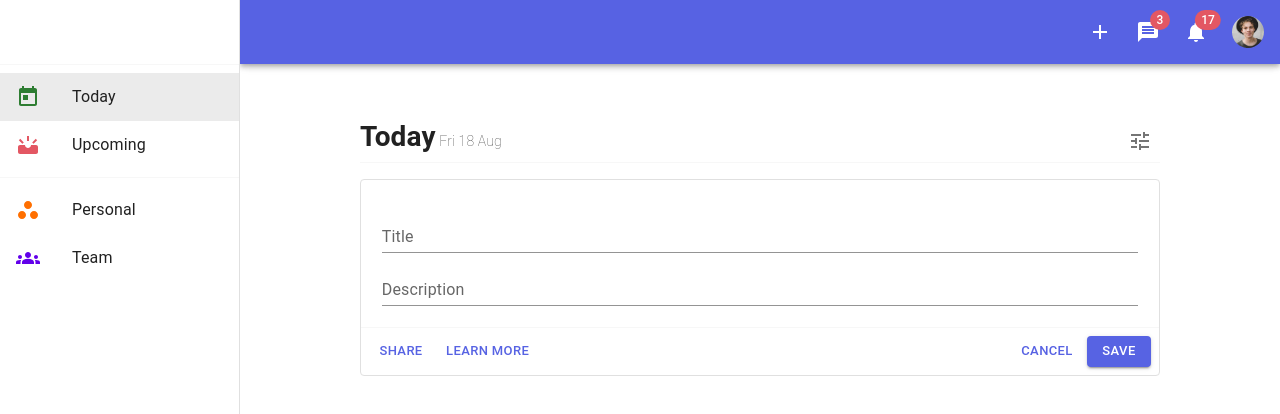
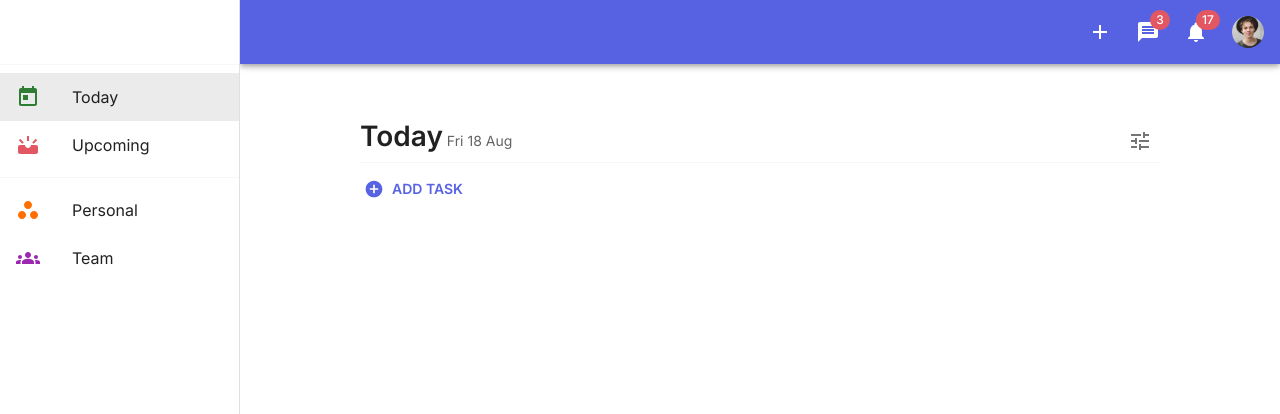
Before and after one commit to Salf1-Sabit/Todo-App-II, a React (Create React App) app: page /todoapp in a window 1280 px wide. Shown: the top 414 px of the page. Built offline with nearby package versions, Linux system fonts and the light colour scheme.

Commit message:
Completed the AddTask Card and AddTask button transition

```diff
--- a/package.json
+++ b/package.json
@@ -13,6 +13,7 @@
     "@mui/icons-material": "^5.14.3",
     "@mui/material": "^5.14.5",
     "@mui/x-data-grid": "^6.11.2",
+    "@mui/x-date-pickers": "^6.16.1",
     "@nivo/bar": "^0.83.0",
     "@nivo/core": "^0.83.0",
     "@nivo/geo": "^0.83.0",
@@ -23,6 +24,7 @@
     "@testing-library/user-event": "^13.5.0",
     "axios": "^1.4.0",
     "bootstrap": "^5.3.1",
+    "dayjs": "^1.11.10",
     "formik": "^2.4.3",
     "gsap": "^3.12.2",
     "locomotive-scroll": "^4.1.4",
--- /dev/null
+++ b/src/components/add-task-button-group/AddTaskButton.jsx
@@ -0,0 +1,48 @@
+import React, { useContext } from "react";
+
+// FONT
+import "@fontsource/inter/"; // Specify weight
+
+// IMPORTED LOCAL CONTEXTS
+import { TodoAppContext } from "../../components/contexts/TodoAppContext";
+
+// MUI IMPORTS
+import { ThemeProvider, createTheme } from "@mui/material";
+import Button from "@mui/material/Button";
+import AddCircleIcon from "@mui/icons-material/AddCircle";
+
+const AddTaskButton = () => {
+  //ADD BUTTON CONTEXT
+  const toggleAddTaskButton = useContext(TodoAppContext);
+
+  // MUI THEME
+  const theme = createTheme({
+    typography: {
+      fontFamily: "Inter",
+    },
+    palette: {
+      primary: {
+        light: "#7780e8",
+        main: "#5763e3",
+        dark: "#3545dc",
+        contrastText: "#fff",
+      },
+    },
+  });
+
+  return (
+    <div>
+      <ThemeProvider theme={theme}>
+        <Button
+          startIcon={<AddCircleIcon />}
+          sx={{ fontWeight: 600, marginTop: ".5rem" }}
+          onClick={toggleAddTaskButton}
+        >
+          Add task
+        </Button>
+      </ThemeProvider>
+    </div>
+  );
+};
+
+export default AddTaskButton;
--- /dev/null
+++ b/src/components/add-task-card/AddTaskCard.jsx
@@ -0,0 +1,170 @@
+import React, { useState, useContext } from "react";
+
+// CSS
+import "./addTaskCard.css";
+
+// FONT
+import "@fontsource/inter/"; // Specify weight
+
+// IMPORTED LOCAL CONTEXTS
+import { TodoAppContext } from "../../components/contexts/TodoAppContext";
+
+// MUI IMPORTS
+import {
+  Alert,
+  Divider,
+  TextField,
+  ThemeProvider,
+  createTheme,
+} from "@mui/material";
+
+import Snackbar from "@mui/material/Snackbar";
+
+// DATE PICKER
+import { AdapterDayjs } from "@mui/x-date-pickers/AdapterDayjs";
+import { LocalizationProvider } from "@mui/x-date-pickers/LocalizationProvider";
+import { DatePicker } from "@mui/x-date-pickers/DatePicker";
+
+// TIME PICKER
+import { MobileTimePicker } from "@mui/x-date-pickers/MobileTimePicker";
+
+// ICONS
+import Card from "@mui/material/Card";
+import CardActions from "@mui/material/CardActions";
+import CardContent from "@mui/material/CardContent";
+import Button from "@mui/material/Button";
+
+const AddTaskCard = () => {
+  //ADD BUTTON CONTEXT
+  const toggleAddTaskButton = useContext(TodoAppContext);
+
+  // MUI THEME
+  const theme = createTheme({
+    typography: {
+      fontFamily: "Inter",
+    },
+    palette: {
+      primary: {
+        light: "#7780e8",
+        main: "#5763e3",
+        dark: "#3545dc",
+        contrastText: "#fff",
+      },
+    },
+  });
+
+  // Snackbar Toggle
+  const [snackbarOpen, setSnackbarOpen] = useState(false);
+
+  const handleSaveClick = () => {
+    setSnackbarOpen(true);
+  };
+
+  const handleSnackbarClose = (event, reason) => {
+    if (reason === "clickaway") {
+      return;
+    }
+
+    setSnackbarOpen(false);
+  };
+
+  return (
+    <div>
+      <ThemeProvider theme={theme}>
+        <Card
+          sx={{
+            border: 1,
+            borderColor: "grey.300",
+            maxWidth: "100%",
+            marginTop: "1rem",
+            boxShadow: 0,
+          }}
+        >
+          <CardContent>
+            <div className="todo-item-header">
+              <div
+                style={{
+                  fontSize: "16px",
+                  fontWeight: "400",
+                }}
+              ></div>
+              <TextField
+                id="standard-basic"
+                label="Title"
+                maxRows={4}
+                multiline
+                variant="standard"
+              />
+              <TextField
+                id="standard-multiline-flexible"
+                label="Description"
+                multiline
+                maxRows={4}
+                variant="standard"
+                sx={{ marginTop: ".5rem" }}
+              />
+            </div>
+          </CardContent>
+
+          <Divider />
+
+          <div className="card-bottom">
+            <div className="card-bottom-left">
+              <CardActions>
+                <LocalizationProvider dateAdapter={AdapterDayjs}>
+                  <DatePicker
+                    label="Due date"
+                    sx={{ width: 2 / 6 }}
+                    slotProps={{ textField: { size: "small" } }}
+                  />
+                  <MobileTimePicker
+                    label="Time"
+                    sx={{ width: 2 / 6 }}
+                    slotProps={{ textField: { size: "small" } }}
+                  />
+                </LocalizationProvider>
+              </CardActions>
+            </div>
+
+            <div className="card-bottom-right">
+              <CardActions>
+                <Button
+                  size="small"
+                  sx={{ fontWeight: 600, color: "#5762E3" }}
+                  onClick={toggleAddTaskButton}
+                >
+                  Cancel
+                </Button>
+                <Button
+                  variant="contained"
+                  size="small"
+                  color="primary"
+                  onClick={handleSaveClick}
+                  sx={{ fontWeight: 600 }}
+                >
+                  Add task
+                </Button>
+                <Snackbar
+                  open={snackbarOpen}
+                  autoHideDuration={3000}
+                  onClose={handleSnackbarClose}
+                >
+                  <Alert
+                    onClose={handleSnackbarClose}
+                    severity="success"
+                    sx={{ width: "100%" }}
+                    variant="filled"
+                  >
+                    Your task is successfully added!
+                  </Alert>
+                </Snackbar>
+              </CardActions>
+            </div>
+          </div>
+        </Card>
+      </ThemeProvider>
+    </div>
+  );
+};
+
+export default AddTaskCard;
--- /dev/null
+++ b/src/components/add-task-card/addTaskCard.css
@@ -0,0 +1,5 @@
+.card-bottom {
+  display: flex;
+  justify-content: space-between;
+  align-items: center;
+}
--- a/src/components/appBar/Appbar.jsx
+++ b/src/components/appBar/Appbar.jsx
@@ -1,10 +1,14 @@
-import React from "react";
+import React, { useContext } from "react";
 
 import "./appbar.css";
 import { NavLink } from "react-router-dom";
 
 import Person1 from "../../assets/images/person-2.jpg";
 
+// FONT
+import "@fontsource/inter/"; // Specify weight
+
+// MUI ITEMS
 import {
   Drawer,
   Box,
@@ -16,8 +20,6 @@ import {
   ThemeProvider,
 } from "@mui/material";
 import { Avatar } from "@mui/material";
-
-// MUI ITEMS
 import Divider from "@mui/material/Divider";
 import List from "@mui/material/List";
 import ListItem from "@mui/material/ListItem";
@@ -39,10 +41,12 @@ import MessageIcon from "@mui/icons-material/Message";
 import AddIcon from "@mui/icons-material/Add";
 
 const drawerWidth = 240;
-
 const Appbar2 = (props) => {
   // MUI THEME
   const theme = createTheme({
+    typography: {
+      fontFamily: "Inter",
+    },
     palette: {
       primary: {
         light: "#7780e8",
@@ -117,7 +121,7 @@ const Appbar2 = (props) => {
         <ListItem disablePadding>
           <ListItemButton>
             <ListItemIcon>
-              <GroupsIcon sx={{ color: "#6200ea" }} />
+              <GroupsIcon sx={{ color: "#9c27b0" }} />
             </ListItemIcon>
             <ListItemText primary={"Team"} />
           </ListItemButton>
--- /dev/null
+++ b/src/components/contexts/TodoAppContext.jsx
@@ -0,0 +1,2 @@
+import React from "react";
+export const TodoAppContext = React.createContext();
--- /dev/null
+++ b/src/data/currentDateData.js
@@ -0,0 +1,24 @@
+export const month = [
+  "January",
+  "February",
+  "March",
+  "April",
+  "May",
+  "June",
+  "July",
+  "August",
+  "September",
+  "October",
+  "November",
+  "December",
+];
+
+export const weekday = [
+  "Sunday",
+  "Monday",
+  "Tuesday",
+  "Wednesday",
+  "Thursday",
+  "Friday",
+  "Saturday",
+];
--- a/src/pages/home/Home.jsx
+++ b/src/pages/home/Home.jsx
@@ -1,6 +1,9 @@
 import React from "react";
 
 import { Link } from "react-router-dom";
+
+// FONT
+import "@fontsource/inter/"; // Specify weight
 
 import {
   Toolbar,
--- a/src/pages/todoApp/TodoApp.jsx
+++ b/src/pages/todoApp/TodoApp.jsx
@@ -1,9 +1,22 @@
-import * as React from "react";
+import React, { useState } from "react";
 
+// FONT
+import "@fontsource/inter/"; // Specify weight
+
+// CSS FILE
 import "./todoApp.css";
 
+// IMPORTED LOCAL CONTEXTS
+import { TodoAppContext } from "../../components/contexts/TodoAppContext";
+
+// IMPORTED LOCAL COMPONENTS
+import AddTaskButton from "../../components/add-task-button-group/AddTaskButton";
+import { month, weekday } from "../../data/currentDateData";
+import Appbar from "../../components/appBar/Appbar";
+import AddTaskCard from "../../components/add-task-card/AddTaskCard";
+
+// MUI IMPORTS
 import {
-  Alert,
   Box,
   Divider,
   IconButton,
@@ -13,54 +26,19 @@ import {
   ListItemIcon,
   ListItemText,
   Menu,
-  TextField,
 } from "@mui/material";
 
 import { ThemeProvider, createTheme } from "@mui/material/styles";
 import CssBaseline from "@mui/material/CssBaseline";
 import Toolbar from "@mui/material/Toolbar";
 
-import Appbar from "../../components/appBar/Appbar";
-
+// ICONS
 import TuneIcon from "@mui/icons-material/Tune";
 import LayersIcon from "@mui/icons-material/Layers";
 import SortIcon from "@mui/icons-material/Sort";
 
-import Card from "@mui/material/Card";
-import CardActions from "@mui/material/CardActions";
-import CardContent from "@mui/material/CardContent";
-import Button from "@mui/material/Button";
-import { useState } from "react";
-
-import Snackbar from "@mui/material/Snackbar";
-
+// GLOBAL VARIABLES
 const drawerWidth = 240;
-
-// CURRENT DATE
-const month = [
-  "January",
-  "February",
-  "March",
-  "April",
-  "May",
-  "June",
-  "July",
-  "August",
-  "September",
-  "October",
-  "November",
-  "December",
-];
-
-const weekday = [
-  "Sunday",
-  "Monday",
-  "Tuesday",
-  "Wednesday",
-  "Thursday",
-  "Friday",
-  "Saturday",
-];
 
 let date = new Date();
 let curDate = date.getDate();
@@ -68,19 +46,11 @@ let mon = date.getMonth();
 let weekDay = date.getDay();
 
 function TodoApp() {
-  // Snackbar Toggle
-  const [snackbarOpen, setSnackbarOpen] = useState(false);
+  // AddTaskButton State
+  const [addTaskButtonIsOpen, setAddTaskButtonIsOpen] = useState(true);
 
-  const handleSaveClick = () => {
-    setSnackbarOpen(true);
-  };
-
-  const handleSnackbarClose = (event, reason) => {
-    if (reason === "clickaway") {
-      return;
-    }
-
-    setSnackbarOpen(false);
+  const toggleAddTaskButton = () => {
+    setAddTaskButtonIsOpen(!addTaskButtonIsOpen);
   };
 
   // MENU TOGGLE
@@ -95,6 +65,9 @@ function TodoApp() {
 
   // MUI THEME
   const theme = createTheme({
+    typography: {
+      fontFamily: "Inter",
+    },
     palette: {
       primary: {
         light: "#7780e8",
@@ -106,6 +79,7 @@ function TodoApp() {
   });
 
   return (
+    <TodoAppContext.Provider value={toggleAddTaskButton}>
       <ThemeProvider theme={theme}>
         <Box sx={{ display: "flex" }}>
           <CssBaseline />
@@ -129,7 +103,9 @@ function TodoApp() {
                   <h3>
                     Today
                     <span className="current-date">
-                    <span>{" " + weekday[weekDay].substring(0, 3) + " "}</span>
+                      <span>
+                        {" " + weekday[weekDay].substring(0, 3) + " "}
+                      </span>
                       <span>{curDate}</span>
                       <span>{" " + month[mon].substring(0, 3) + " "}</span>
                     </span>
@@ -178,80 +154,13 @@ function TodoApp() {
               <Divider />
 
               <div className="todo-child-container">
-              <Card
-                sx={{
-                  border: 1,
-                  borderColor: "grey.300",
-                  maxWidth: "100%",
-                  marginTop: "1rem",
-                  boxShadow: 0,
-                }}
-              >
-                <CardContent>
-                  <div className="todo-item-header">
-                    <div
-                      style={{
-                        fontSize: "16px",
-                        fontWeight: "400",
-                      }}
-                    ></div>
-                    <TextField
-                      id="standard-basic"
-                      label="Title"
-                      variant="standard"
-                    />
-                    <TextField
-                      id="standard-basic"
-                      label="Description"
-                      variant="standard"
-                    />
-                  </div>
-                </CardContent>
-
-                <Divider />
-
-                <div className="card-bottom">
-                  <div className="card-bottom-left">
-                    <CardActions>
-                      <Button size="small">Share</Button>
-                      <Button size="small">Learn More</Button>
-                    </CardActions>
-                  </div>
-                  <div className="card-bottom-right">
-                    <CardActions>
-                      <Button size="small" sx={{ color: "#5762E3" }}>
-                        Cancel
-                      </Button>
-                      <Button
-                        variant="contained"
-                        size="small"
-                        color="primary"
-                        onClick={handleSaveClick}
-                      >
-                        Save
-                      </Button>
-                      <Snackbar
-                        open={snackbarOpen}
-                        autoHideDuration={6000}
-                        onClose={handleSnackbarClose}
-                      >
-                        <Alert
-                          onClose={handleSnackbarClose}
-                          severity="success"
-                          sx={{ width: "100%" }}
-                        >
-                          Your task is successfully added!
-                        </Alert>
-                      </Snackbar>
-                    </CardActions>
-                  </div>
-                </div>
-              </Card>
+                {!addTaskButtonIsOpen ? <AddTaskCard /> : <AddTaskButton />}
               </div>
             </div>
           </Box>
         </Box>
       </ThemeProvider>
+    </TodoAppContext.Provider>
   );
 }
 export default TodoApp;
--- a/src/pages/todoApp/todoApp.css
+++ b/src/pages/todoApp/todoApp.css
@@ -28,15 +28,12 @@
 }
 
 .current-date {
-  font-weight: 100;
+  font-weight: 400;
   font-size: 14px;
-  opacity: 0.8;
+  opacity: 0.7;
 }
 
 /* ---------------- Cards Todos ----------------*/
-
-.todo-child-container {
-}
 
 .todo-item-header {
   display: flex;
@@ -44,8 +41,3 @@
   padding: 0.3em;
   gap: 0.3em;
 }
-
-.card-bottom {
-  display: flex;
-  justify-content: space-between;
-}
```
Also changed, not shown: 1 other file (tests, documents, lock files or other folders). Lines whose indentation alone changed are shown as unchanged.
